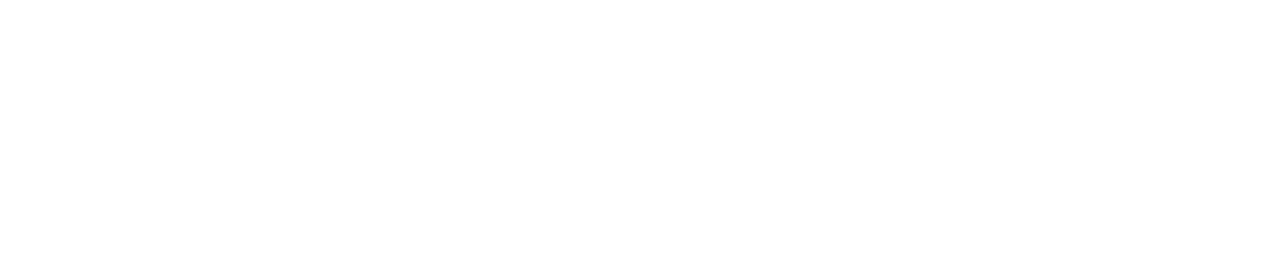
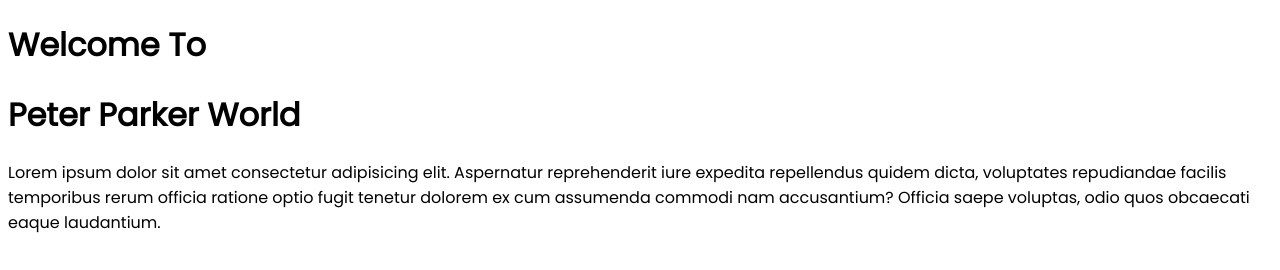
Before and after one commit to mdsaifulalambd/developer-portfolio, a plain HTML site: page index.html in a window 1280 px wide. Drawn offline with Linux system fonts and the light colour scheme.

Commit message:
font-added

```diff
--- a/index.html
+++ b/index.html
@@ -5,9 +5,15 @@
     <meta http-equiv="X-UA-Compatible" content="IE=edge">
     <meta name="viewport" content="width=device-width, initial-scale=1.0">
     <title>Document</title>
+    <link rel="preconnect" href="https://fonts.googleapis.com">
+<link rel="preconnect" href="https://fonts.gstatic.com" crossorigin>
+<link href="https://fonts.googleapis.com/css2?family=Poppins&display=swap" rel="stylesheet">
     <link rel="stylesheet" href="style.css">
 </head>
 <body>
+    <h1>Welcome To</h1>
+    <h1>Peter Parker World</h1>
+    <p>Lorem ipsum dolor sit amet consectetur adipisicing elit. Aspernatur reprehenderit iure expedita repellendus quidem dicta, voluptates repudiandae facilis temporibus rerum officia ratione optio fugit tenetur dolorem ex cum assumenda commodi nam accusantium? Officia saepe voluptas, odio quos obcaecati eaque laudantium.</p>
 
 </body>
 </html>
--- a/style.css
+++ b/style.css
@@ -0,0 +1,3 @@
+body{
+    font-family: 'Poppins', sans-serif;
+}
```
